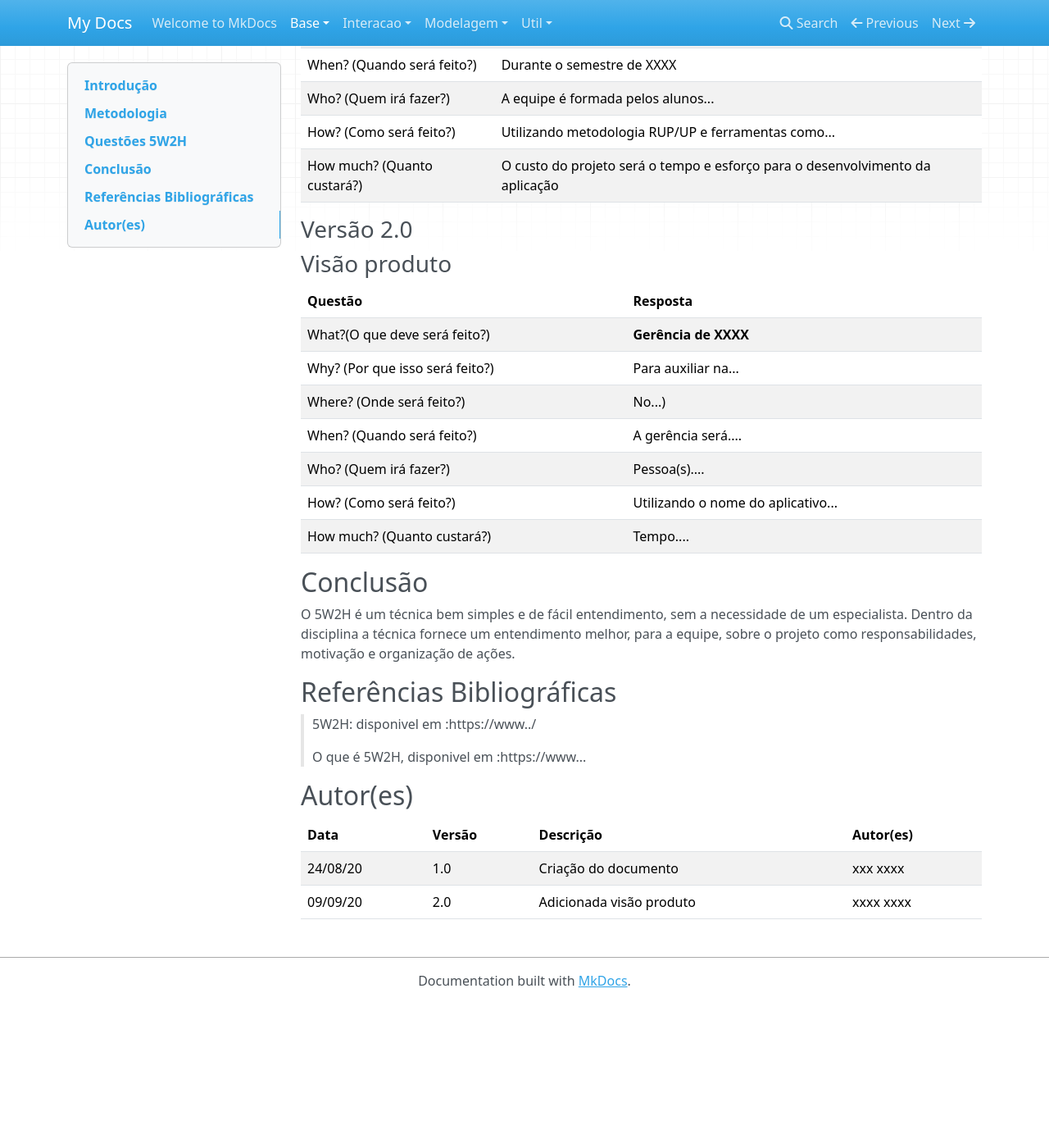
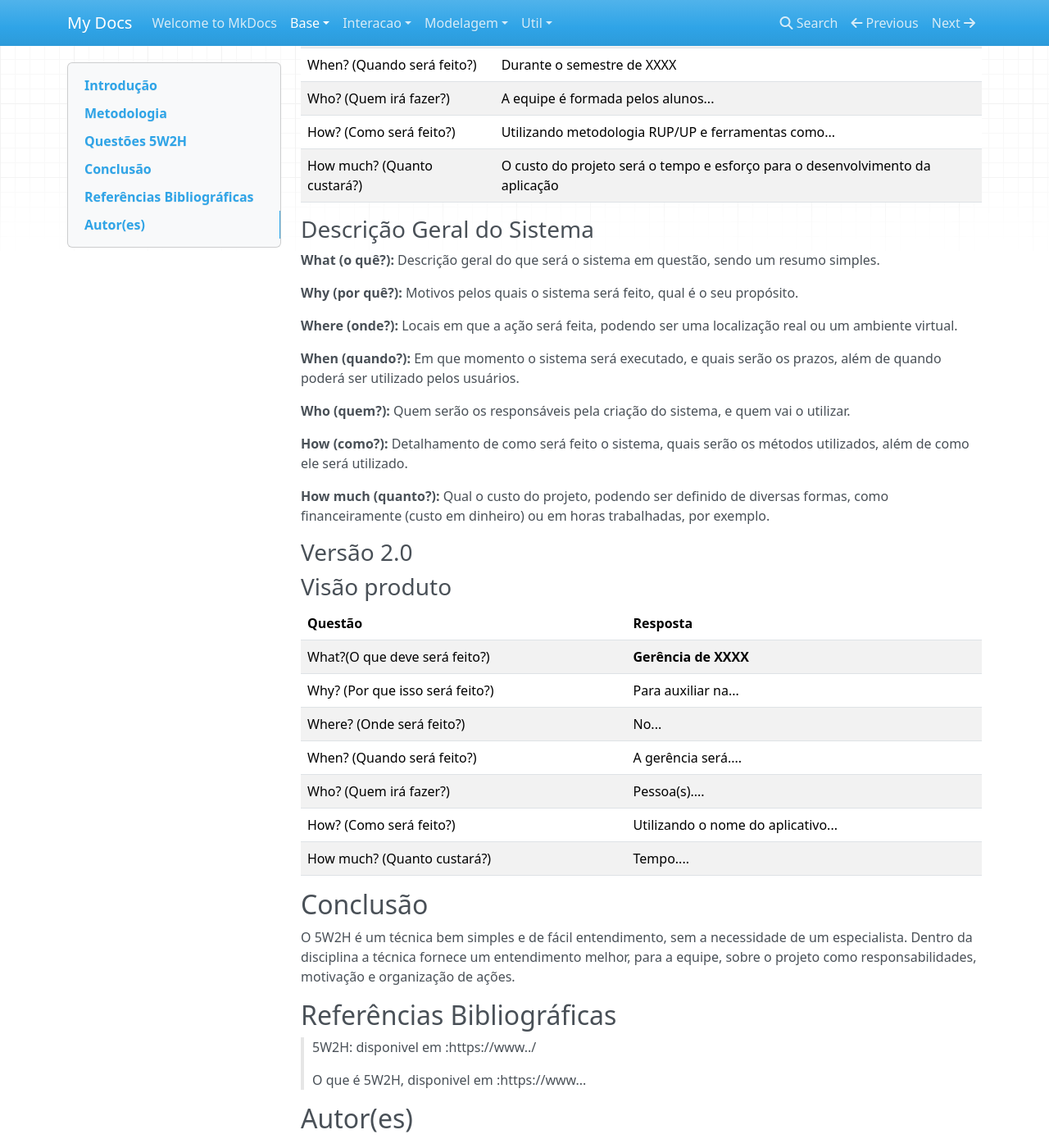
Before and after one commit to Projetos-de-Extensao/PBE_25.1_8002_Stack-UnderFlow, an MkDocs documentation site: the page built from docs/base/5w2h.md, in a window 1280 px wide and 1400 px high, scrolled down 651 px. Shown: the whole window at 82% size. Built offline with MkDocs 1.6.1, drawn with Linux system fonts in a browser that asks for light colours; nearby versions of some CDN libraries; before the commit the page ends 1875 px from its top, so only the background shows below that.

Commit message:
Update 5w2h.md

```diff
--- a/docs/base/5w2h.md
+++ b/docs/base/5w2h.md
@@ -32,6 +32,21 @@ title: 5W2H
 |How? (Como será feito?)|Utilizando metodologia RUP/UP e ferramentas como...|
 |How much? (Quanto custará?)|O custo do projeto será o tempo e esforço para o desenvolvimento da aplicação|
 
+### Descrição Geral do Sistema
+
+**What (o quê?):** Descrição geral do que será o sistema em questão, sendo um resumo simples.
+
+**Why (por quê?):** Motivos pelos quais o sistema será feito, qual é o seu propósito.
+
+**Where (onde?):** Locais em que a ação será feita, podendo ser uma localização real ou um ambiente virtual.
+
+**When (quando?):** Em que momento o sistema será executado, e quais serão os prazos, além de quando poderá ser utilizado pelos usuários.
+
+**Who (quem?):** Quem serão os responsáveis pela criação do sistema, e quem vai o utilizar.
+
+**How (como?):** Detalhamento de como será feito o sistema, quais serão os métodos utilizados, além de como ele será utilizado.
+
+**How much (quanto?):** Qual o custo do projeto, podendo ser definido de diversas formas, como financeiramente (custo em dinheiro) ou em horas trabalhadas, por exemplo.
 
 ### Versão 2.0
 
@@ -41,7 +56,7 @@ title: 5W2H
 |-------|--------|
 |What?(O que deve será feito?)| **Gerência de XXXX**|
 |Why? (Por que isso será feito?)| Para auxiliar na...|
-|Where? (Onde será feito?)|No...)|
+|Where? (Onde será feito?)|No...|
 |When? (Quando será feito?)| A gerência será....|
 |Who? (Quem irá fazer?)| Pessoa(s)....|
 |How? (Como será feito?)| Utilizando o nome do aplicativo... |
```
